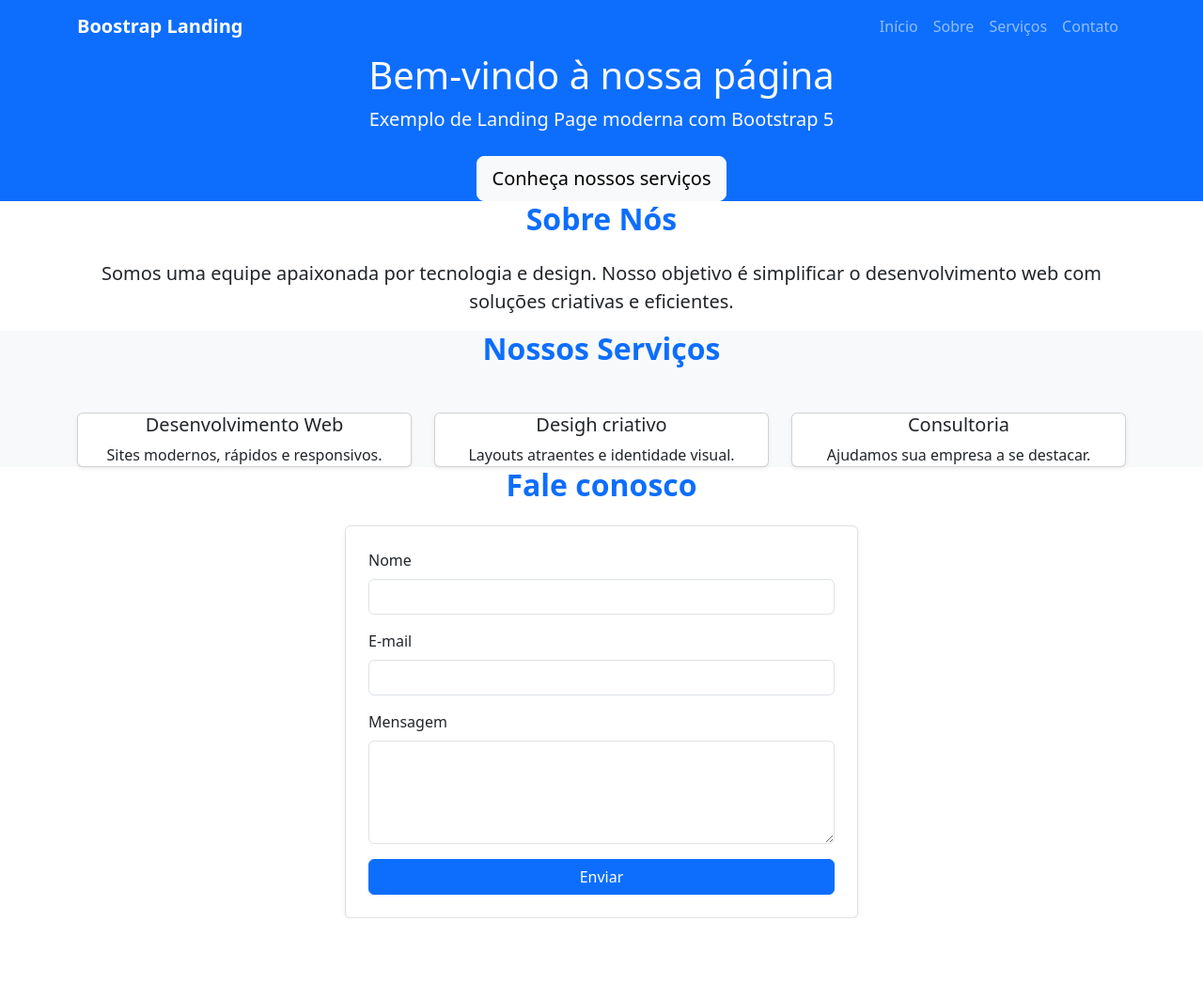
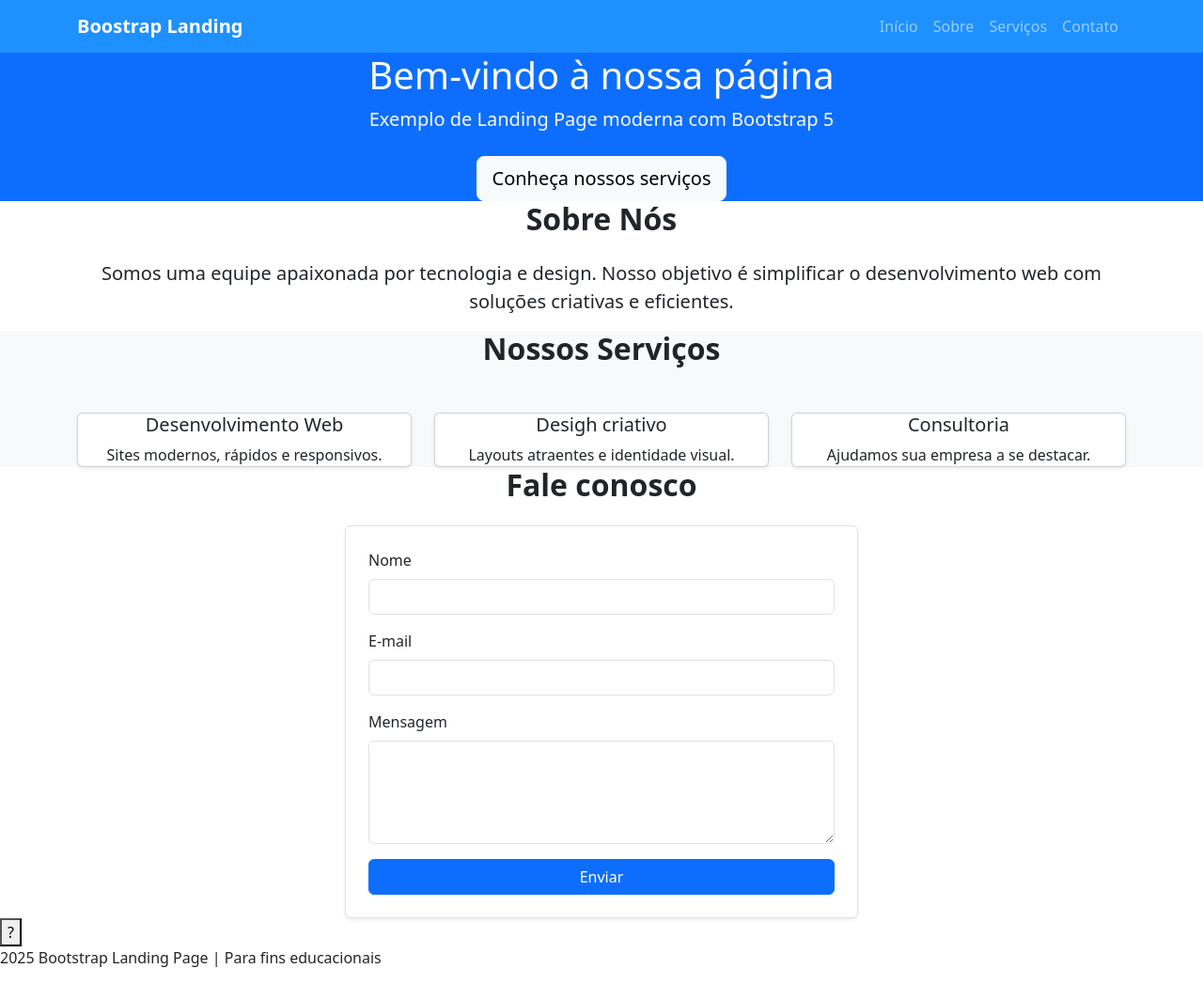
Before and after one commit to brunacomsono/-exerc-ciosHtml-Leo, a plain HTML site: page bootstrap/bootstrap/exemplo-1/index.html in a window 1280 px wide. Shown: the whole page at 94% size. Before the commit the page ends 977 px from the top, so only its background shows below. Drawn offline with nearby package versions, Linux system fonts and the light colour scheme.

Commit message:
terminando bootstrap

```diff
--- a/bootstrap/bootstrap/exemplo-1/index.html
+++ b/bootstrap/bootstrap/exemplo-1/index.html
@@ -8,11 +8,7 @@
     <link rel="stylesheet" href="https://cdn.jsdelivr.net/npm/bootstrap@5.3.8/dist/css/bootstrap.min.css">
     <style>
         header {
-            background-color: #0d6efd;
-        }
-
-        h2 {
-            color: #0d6efd;
+            background-color: dodgerblue;
         }
     </style>
 </head>
@@ -100,11 +96,19 @@
                             <label class="form-label">Mensagem</label>
                             <textarea class="form-control" rows="4" required></textarea>
                         </div>
-                          <button type="submit" class="btn btn-primary w-100">Enviar</button>
+                        <button type="submit" class="btn btn-primary w-100">Enviar</button>
                     </form>
                 </div>
             </div>
     </section>
+    <!-- botão topo -->
+    <button id="topBtn">?</button>
+    <!-- Rodapé -->
+    <footer>
+        <p>2025 Bootstrap Landing Page | Para fins educacionais</p>
+    </footer>
+    <script src="https://cdn.jsdelivr.net/npm/bootstrap@5.3.8/dist/js/bootstrap.bundle.min.js"></script>
+
 </body>
 
 </html>
```
Also changed, not shown: bootstrap/bootstrap/exemplo-1/script.js (added).
